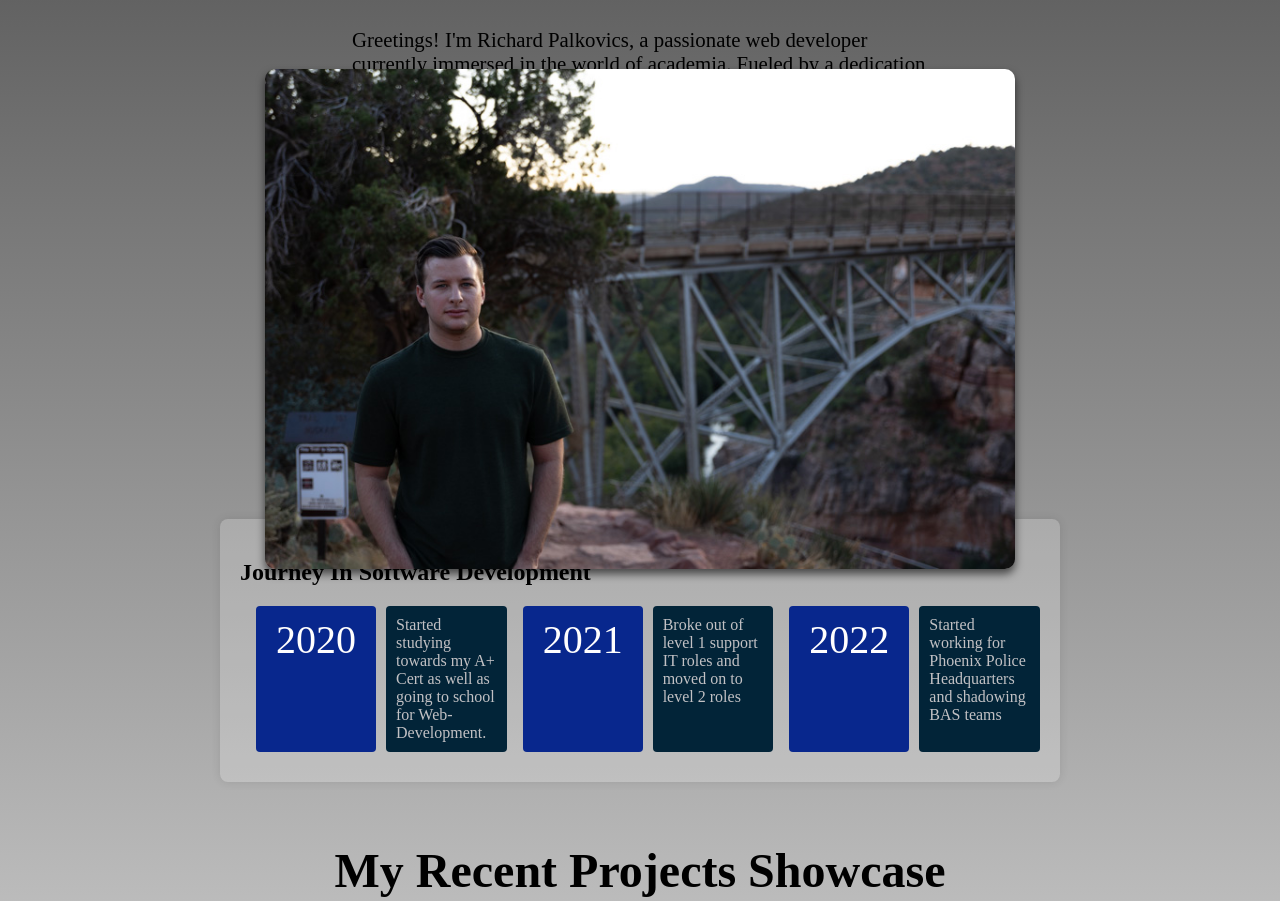
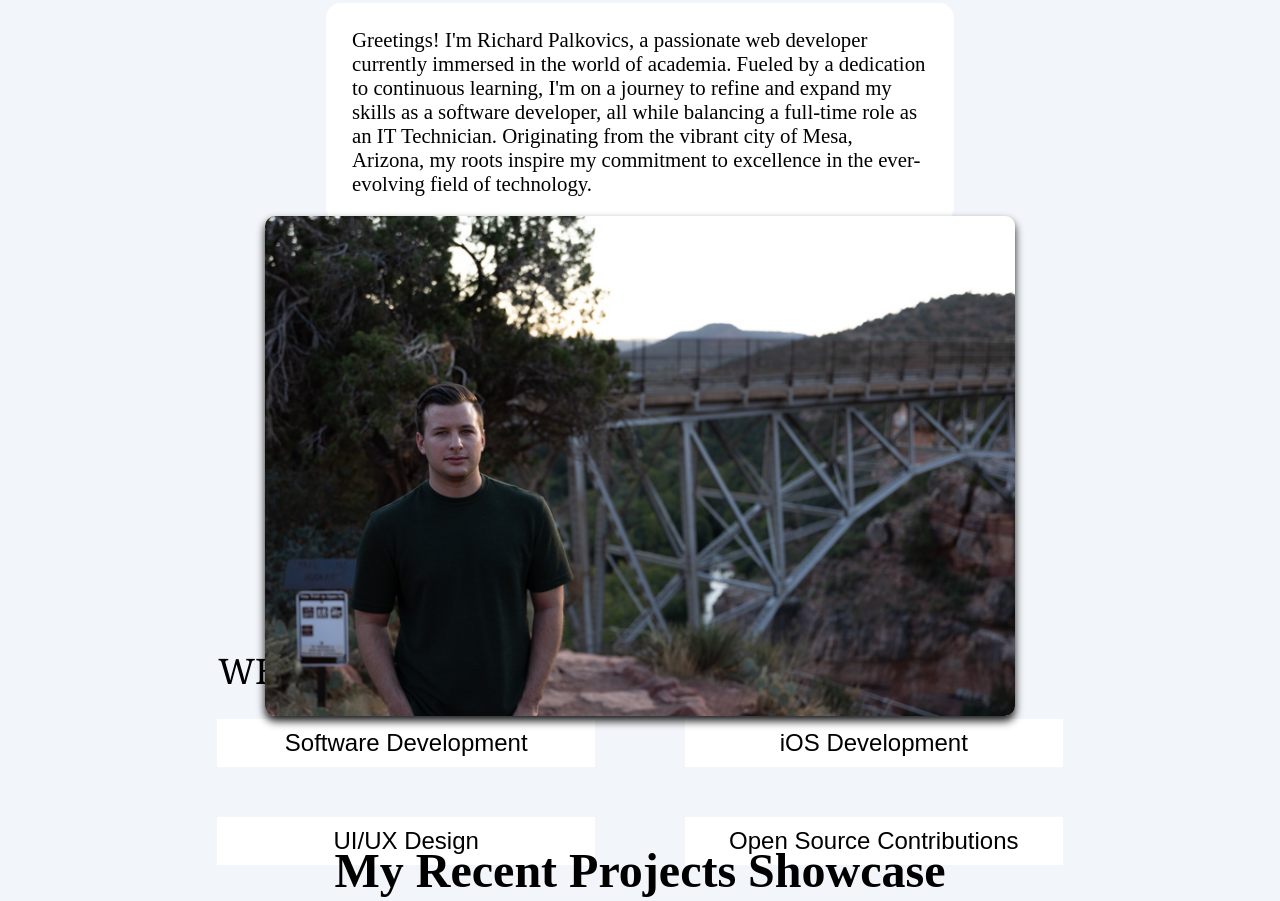
Before and after one commit to rpalkov/rpalkov.github.io, a website: page index.html in a window 1280 px wide. Shown: the part 992-1893 px from the top of the page. Drawn offline with Linux system fonts and the light colour scheme.

Commit message:
Portfolio update
Made minor changes to .about section

```diff
--- a/index.html
+++ b/index.html
@@ -53,24 +53,14 @@
             <img src="/jpeg/Richard.JPG" alt="Photo_of_Richard_Palkovics" class="about_photo">
         </div>
 
+        <div class="description_title">WHAT I DO!</div>
+
         <div class="chart-container">
-            <h1>Journey In Software Development</h1>
-
-            <div class="timeline">
-                <div class="year">2020</div>
-                <div class="description">Started studying towards my A+ Cert as well as going to school for
-                    Web-Development.</div>
-
-                <div class="year">2021</div>
-                <div class="description">Broke out of level 1 support IT roles and moved on to level 2 roles</div>
-
-                <div class="year">2022</div>
-                <div class="description">Started working for Phoenix Police Headquarters and shadowing BAS teams</div>
-
-
-
-            </div>
-
+                <p class="description">Software Development</p>
+                <p class="description">iOS Development</p>
+                <p class="description">UI/UX Design </p>
+                <p class="description">Open Source Contributions </p>
+        </div>
 
 
     </section>
--- a/style.css
+++ b/style.css
@@ -1,7 +1,7 @@
 body {
     margin: 0px;
     padding:0px;
-    background-image: linear-gradient(rgb(0, 0, 0), rgb(255, 255, 255) );
+    background: #F2F5F9;
     z-index: 1;
     height: 100%;
     scroll-behavior: smooth;
@@ -35,7 +35,7 @@ li {
 a {
     text-decoration: none;
     font-family: Verdana, Geneva, Tahoma, sans-serif;
-    color: #ffffff;
+    color: #000000;
     font-size: 22px;
     font-weight: bold;
     padding: 10px;
@@ -129,8 +129,9 @@ a:hover {
             justify-content:center;
             align-items: center;
             animation: fade-in 2s forwards;
-            height: 50vh;
+            height: 45vh;
             padding-top: 5%;;
+
 
         }
 
@@ -139,7 +140,8 @@ a:hover {
             height: auto;
             max-height: 500px;
             border-radius: 10px;
-            box-shadow: 0 5px 8px rgba(0.6, 0.6, 0.6, 0.6);
+            box-shadow: 0 5px 8px rgba(0.9, 0.9, 0.9, 0.9);
+
 
         }
 
@@ -148,56 +150,49 @@ a:hover {
             margin: 0 auto;
             padding: 2%;
             width:45%;
-            height: 1px;
             font-size: 1.3rem;
             animation: bounce 2s 2;
+            background: #FFFFFF;
+            border-radius: 15px;
 
 
         }
 
         /* INFO CHART*/
         .chart-container {
-                      max-width: 800px;
+            display: flex;
+           flex-wrap: wrap;
+            height: 20vh;
+            justify-content: space-between;
+            max-width: 70%;
             margin: 0 auto;
-                      background-color: rgba(255, 255, 255, 0.2);
-                      padding: 20px;
-                      border-radius: 8px;
-                      box-shadow: 0 0 10px rgba(0, 0, 0, 0.1);
 
-                  }
 
-                  .timeline {
-                      display: flex;
-                      flex-direction: row;
-                      flex-wrap: wrap;
-                      justify-content: space-between;
-
-                  }
-
-                  .year {
-                      width: 100px;
-                      padding: 10px;
-                      background-color: #08278d;
-                      color: #fffefe;
-                      text-align: center;
-                      border-radius: 4px;
-                      margin-right: 10px;
-                      margin-bottom: 10px;
-                      margin-left: 2%;
-                    font-size: 40px;
 
 
         }
 
+        .description_title {
+            width: 50%;
+            text-align: center;
+            font-size: 2.2rem;
+            font-family:Georgia, 'Times New Roman', Times, serif
+        }
+
+
         .description {
-                      flex: 1;
-                      max-width: 600px;
+            display: flex;
+            margin: 25px;
+            width: 40%;
+            max-width: 50%;
+            background: #ffffff;
+            text-align: center;
             padding: 10px;
-                      background-color: #022438;
-                      border-radius: 4px;
-                      margin-bottom: 10px;
-                      color: #c2c1c4;
+            justify-content: center;
+            font-family: Arial, Helvetica, sans-serif;
+            font-size: 1.5rem;
         }
+
 
 
         #particles-js {
@@ -307,7 +302,7 @@ a:hover {
         /* Mobile */
 
 
-                @media only screen and (max-width: 768px) {
+                @media only screen and (max-width: 480px) {
                     body {
                         font-size: 14px;
                     }
```
Lines whose indentation alone changed are shown as unchanged.
